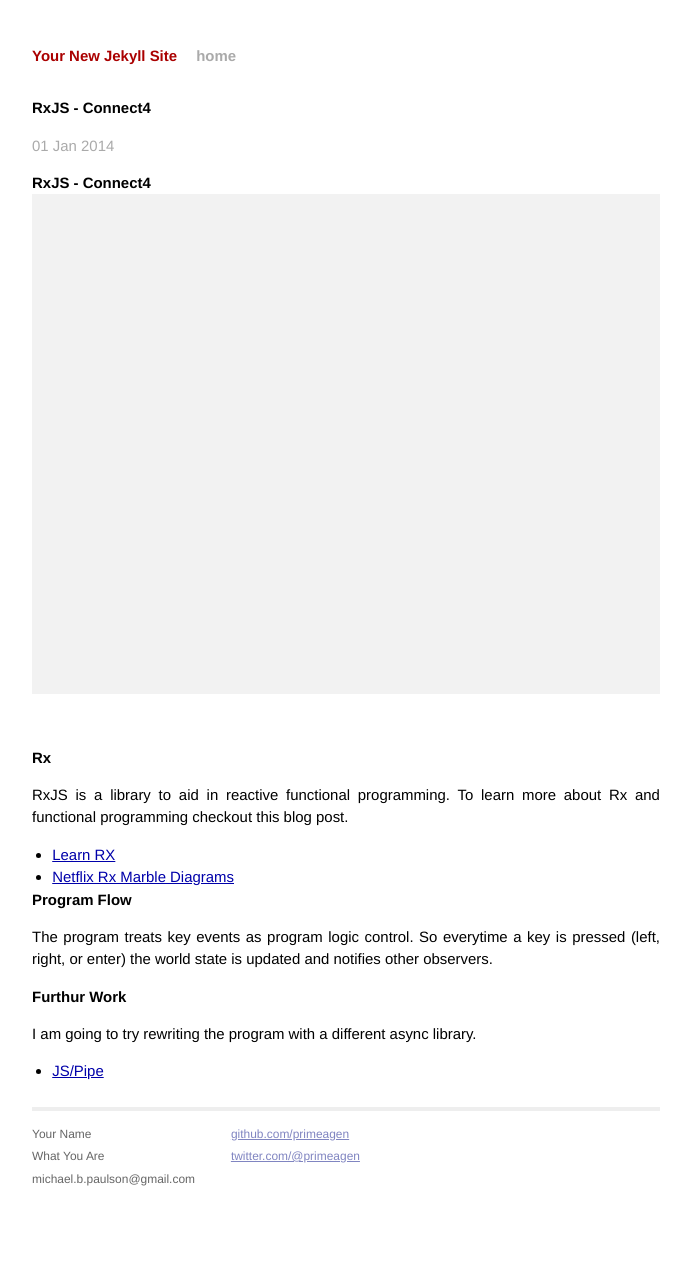
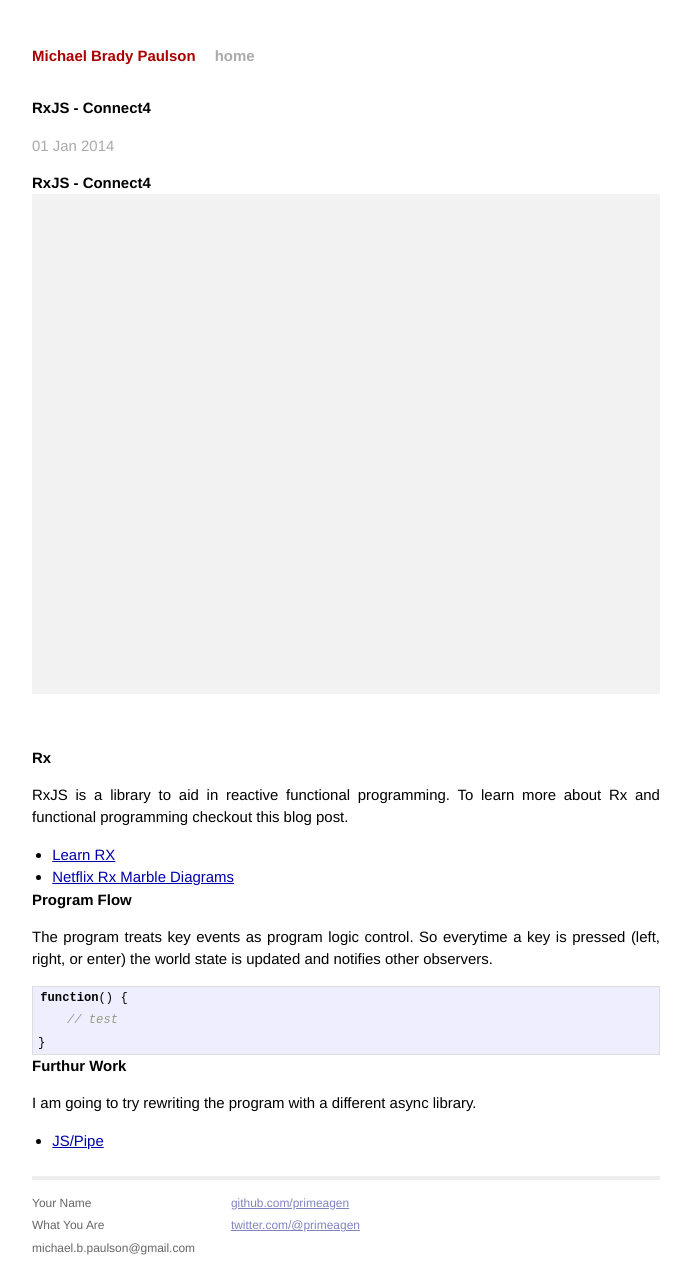
Before and after one commit to ThePrimeagen/michaelbpaulson.github.io, a Jekyll site: the page built from _posts/2014-1-1-rxjs-connect4.md, in a window 1280 px wide. Shown: the whole page, without its empty margins (294-985 px from the left). Built offline with Jekyll 4.4.1, drawn with Linux system fonts in a browser that asks for light colours; Markdown is read by kramdown in place of the engine named in the settings; a script that is not in the unit is left out; before the commit the page ends 1202 px from its top, so only the background shows below that.

Commit message:
Last test.

```diff
--- a/_config.yml
+++ b/_config.yml
@@ -1,3 +1,3 @@
-name: Your New Jekyll Site
+name: Michael Brady Paulson
 markdown: redcarpet
 pygments: true
--- a/_posts/2014-1-1-rxjs-connect4.md
+++ b/_posts/2014-1-1-rxjs-connect4.md
@@ -20,6 +20,12 @@ RxJS is a library to aid in reactive functional programming.  To learn more abou
 The program treats key events as program logic control.  So everytime a key is pressed (left, right, or enter) the world state
 is updated and notifies other observers.
 
+{% highlight javascript %}
+function() {
+    // test
+}
+{% endhighlight %}
+
 ### Furthur Work
 I am going to try rewriting the program with a different async library.
 
```
